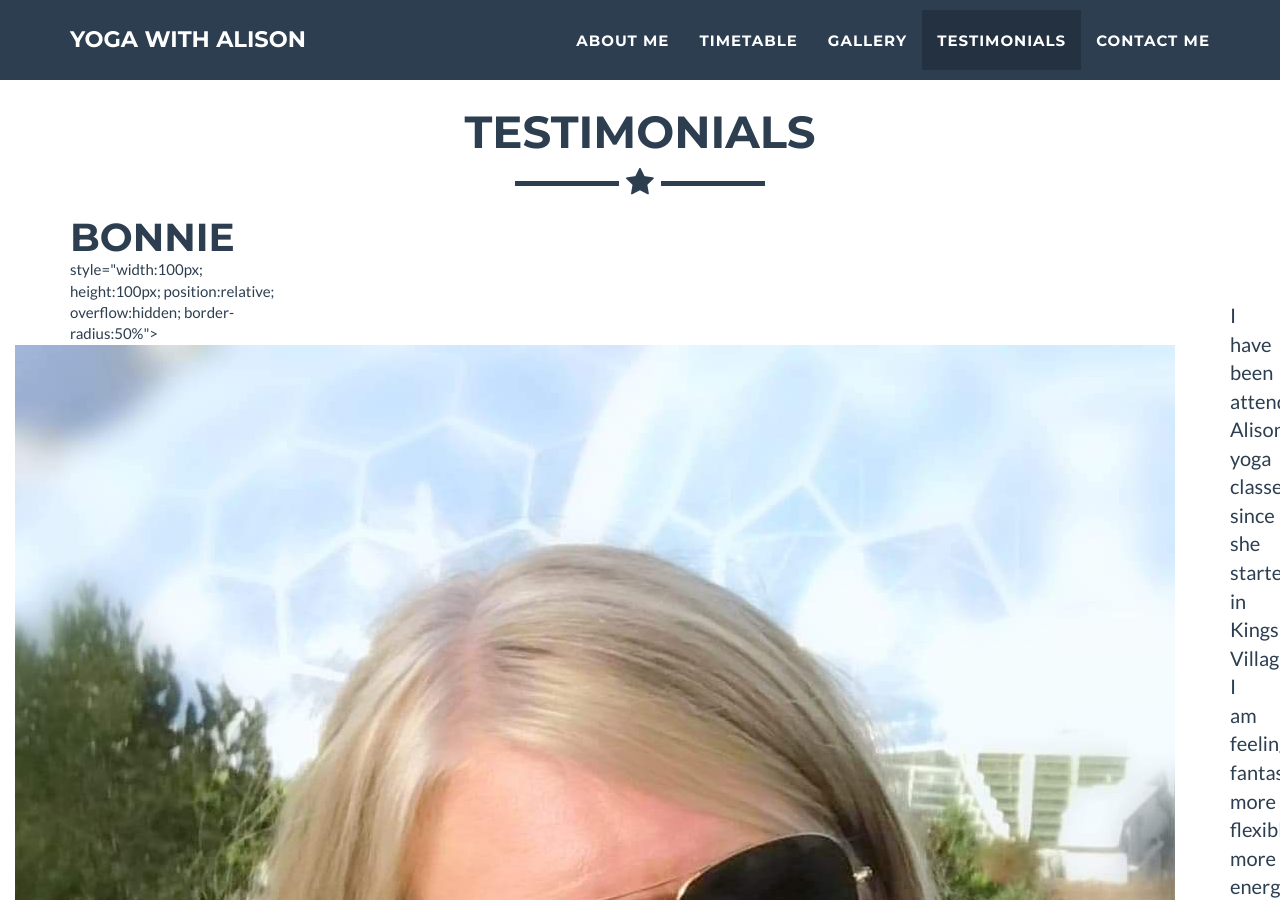
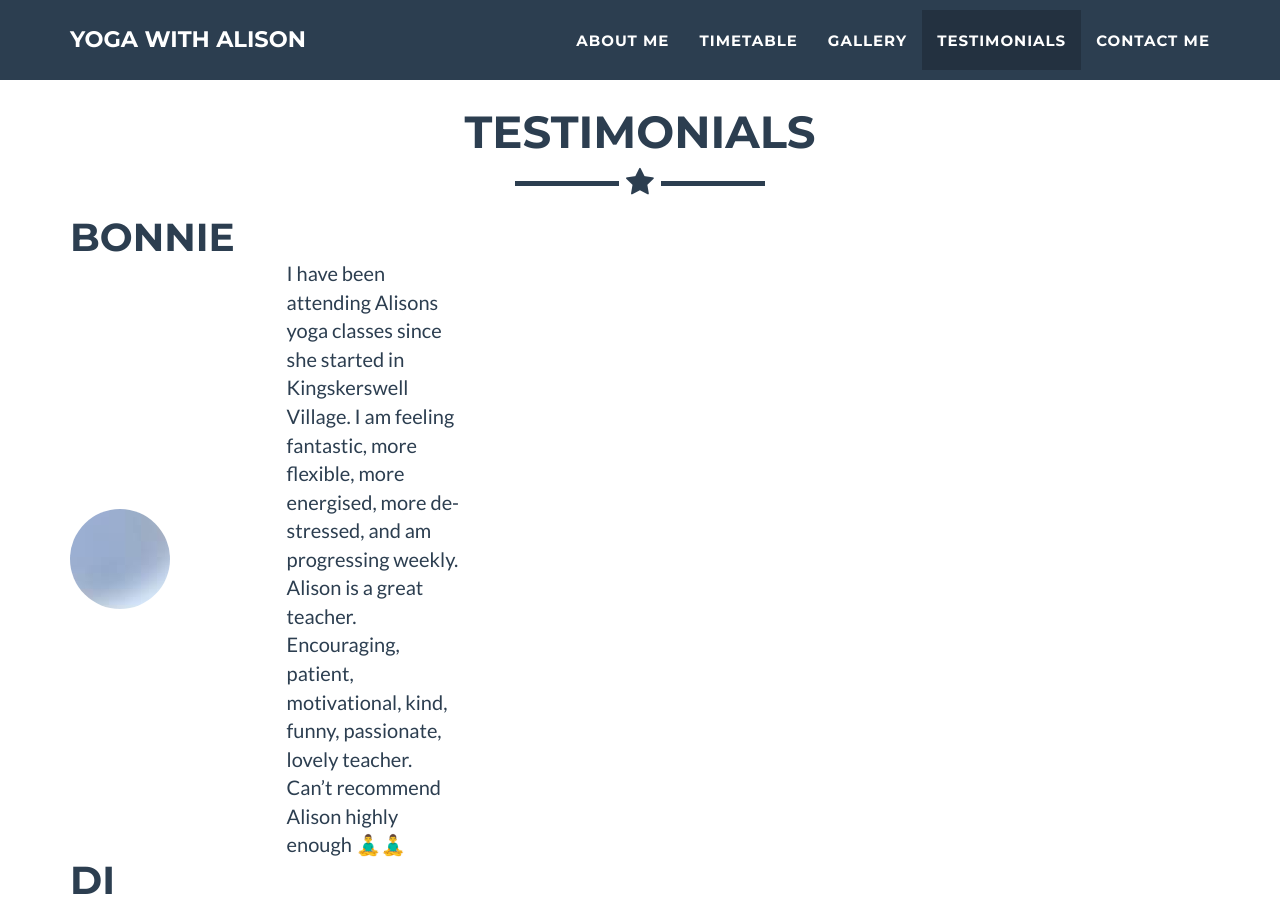
Before and after one commit to YogaWithAlison/yogawithalison.github.io, a Jekyll site: the page built from _posts/2014-07-18-project-1.markdown, in a window 1280 px wide and 900 px high, scrolled down 3256 px. Built offline with Jekyll 4.4.1, drawn with Linux system fonts in a browser that asks for light colours; some of the changed text lies outside the part shown.

Commit message:
testimonials

```diff
--- a/_includes/testimonials.html
+++ b/_includes/testimonials.html
@@ -15,7 +15,7 @@
                         <TH colspan="2"><H1>{{ post.title }}</H1></TH>
                     </TR>
                     <TR>
-                        <TD> <div>style="width:100px; height:100px; position:relative; overflow:hidden; border-radius:50%"> <img src="img/testimonials/{{ post.img }}" style="display: inline;margin: 0 auto;margin-left: -25%; //centers the imageheight: 100%;width: auto;"></div></TD>
+                        <TD> <div style="width:100px; height:100px; position:relative; overflow:hidden; border-radius:50%"> <img src="img/testimonials/{{ post.img }}" style="display: inline;margin: 0 auto;margin-left: -25%; //centers the imageheight: 100%;width: auto;"></div></TD>
                         <TD style="width:80vw"><p>{{ post.description }}</p></TD>
                     </TR>
                 {% endfor %}
```
